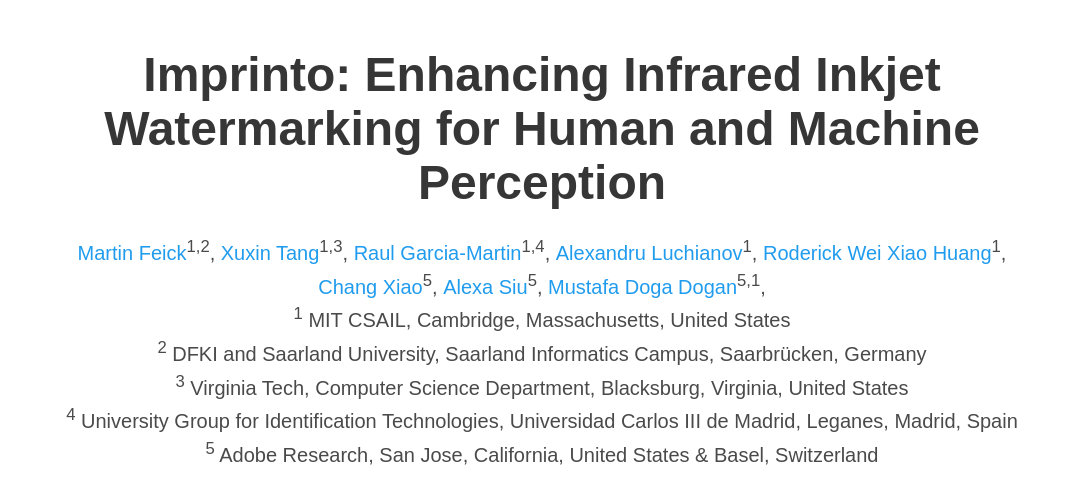
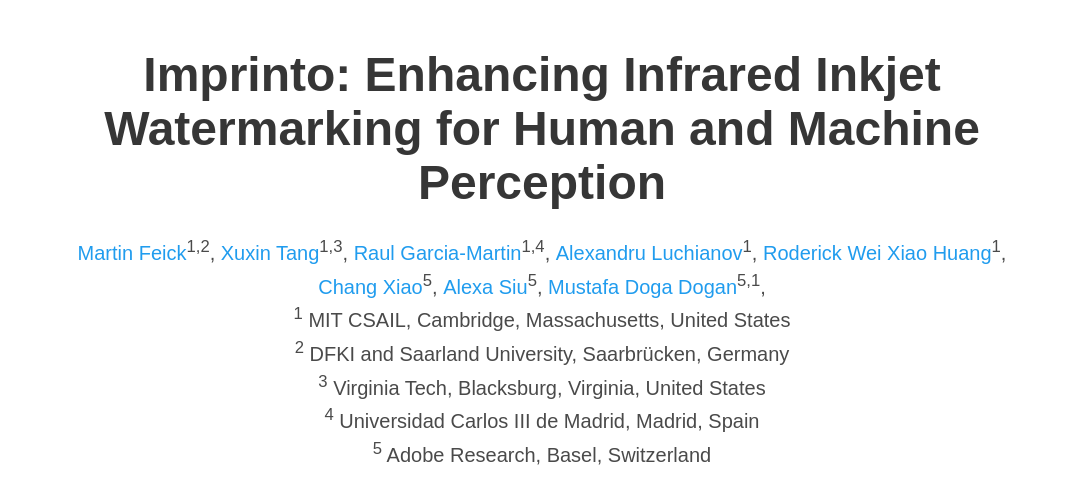
Before and after one commit to imprinto/imprinto.github.io, a plain HTML site: page index.html in a window 1280 px wide. Shown: the top 497 px of the page, without its empty margins (98-1180 px from the left). Drawn offline with nearby package versions, Linux system fonts and the light colour scheme; some icons are missing; a web font is replaced by a local one.

Commit message:
Update index.html

```diff
--- a/index.html
+++ b/index.html
@@ -77,10 +77,10 @@
 
 	<div class="is-size-5 publication-authors">
 	    <span class="author-block"><sup>1</sup> MIT CSAIL, Cambridge, Massachusetts, United States</span><br/>
-	    <span class="author-block"><sup>2</sup> DFKI and Saarland University, Saarland Informatics Campus, Saarbrücken, Germany</span><br/>
-	    <span class="author-block"><sup>3</sup> Virginia Tech, Computer Science Department, Blacksburg, Virginia, United States</span><br/>
-	    <span class="author-block"><sup>4</sup> University Group for Identification Technologies, Universidad Carlos III de Madrid, Leganes, Madrid, Spain</span><br/>
-	    <span class="author-block"><sup>5</sup> Adobe Research, San Jose, California, United States & Basel, Switzerland</span>
+	    <span class="author-block"><sup>2</sup> DFKI and Saarland University, Saarbrücken, Germany</span><br/>
+	    <span class="author-block"><sup>3</sup> Virginia Tech, Blacksburg, Virginia, United States</span><br/>
+	    <span class="author-block"><sup>4</sup> Universidad Carlos III de Madrid, Madrid, Spain</span><br/>
+	    <span class="author-block"><sup>5</sup> Adobe Research, Basel, Switzerland</span>
 	    <br/><br/>
 	    <span class="author-block"><a href="https://chi2025.acm.org/" target="_blank">2025 CHI Conference on Human Factors in Computing Systems</a></span>
 	</div>
```
